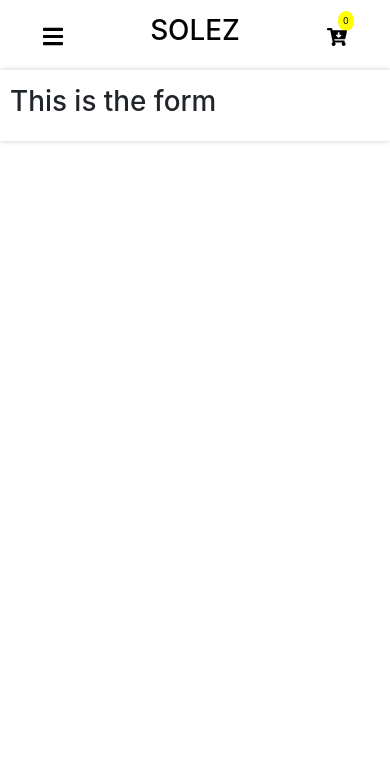
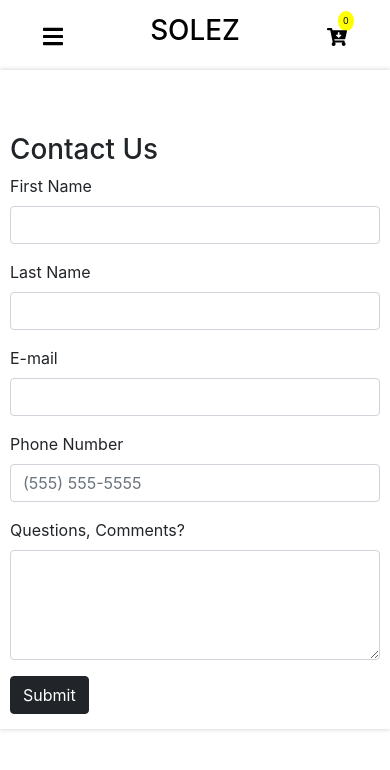
Before and after one commit to chrisclarkedev/Solez-Shop, a React (Create React App) app: page /contact in a window 390 px wide. Shown: the top 770 px of the page. Built offline with nearby package versions, Linux system fonts and the light colour scheme.

Commit message:
firstname, lastname, email, and comments required, phone number not required in boostrap form

```diff
--- a/src/components/Section.js
+++ b/src/components/Section.js
@@ -13,10 +13,10 @@ export class Section extends Component {
       <section>
         <Route path="/" component={Home} exact />
         <Route path="/product" component={Products} exact />
+        <Route path="/contact" component={Contact} exact />
         <Route path="/product/:id" component={Details} />
         <Route path="/cart" component={Cart} />
         <Route path="/payment" component={Payment} />
-        <Route path="/contact" component={Contact} />
       </section>
     );
   }
--- a/src/components/section/Contact.js
+++ b/src/components/section/Contact.js
@@ -4,8 +4,72 @@ import { Link } from 'react-router-dom';
 export class CForm extends Component {
   render() {
     return (
-      <div>
-        <h1>This is the form</h1>
+      // CREATED USING BOOTSTRAP
+      <div class="containter mt-5">
+        <h1>Contact Us</h1>
+        <form class="row g-3">
+          <div class="col-md-6">
+            <label for="firstName" class="form-label">
+              First Name
+            </label>
+            <input
+              type="text"
+              class="form-control"
+              id="firstName"
+              required
+            ></input>
+          </div>
+          <div class="col-md-6">
+            <label for="lastName" class="form-label">
+              Last Name
+            </label>
+            <input
+              type="text"
+              class="form-control"
+              id="lastName"
+              required
+            ></input>
+          </div>
+          <div class="col-md-8">
+            <label for="emailInfo" class="form-label">
+              E-mail
+            </label>
+            <input
+              type="email"
+              class="form-control"
+              id="emailInfo"
+              required
+            ></input>
+          </div>
+          <div class="col-md-4">
+            <label for="phoneNumber" class="form-label">
+              Phone Number
+            </label>
+            <input
+              type="text"
+              class="form-control"
+              id="phoneNumber"
+              placeholder="(555) 555-5555"
+            ></input>
+          </div>
+          {/* col-md-12 for full width */}
+          <div class="col-md-12">
+            <label for="comments" class="form-label">
+              Questions, Comments?
+            </label>
+            <textarea
+              class="form-control"
+              id="comments"
+              rows="4"
+              required
+            ></textarea>
+          </div>
+          <div class="col-mid-12">
+            <button type="submit" class="btn btn-dark">
+              Submit
+            </button>
+          </div>
+        </form>
       </div>
     );
   }
```
